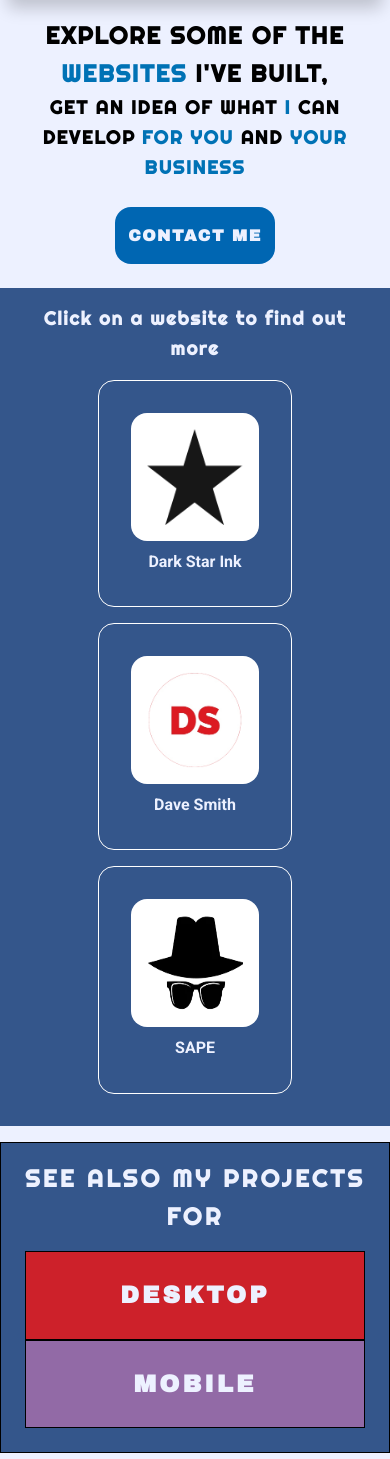
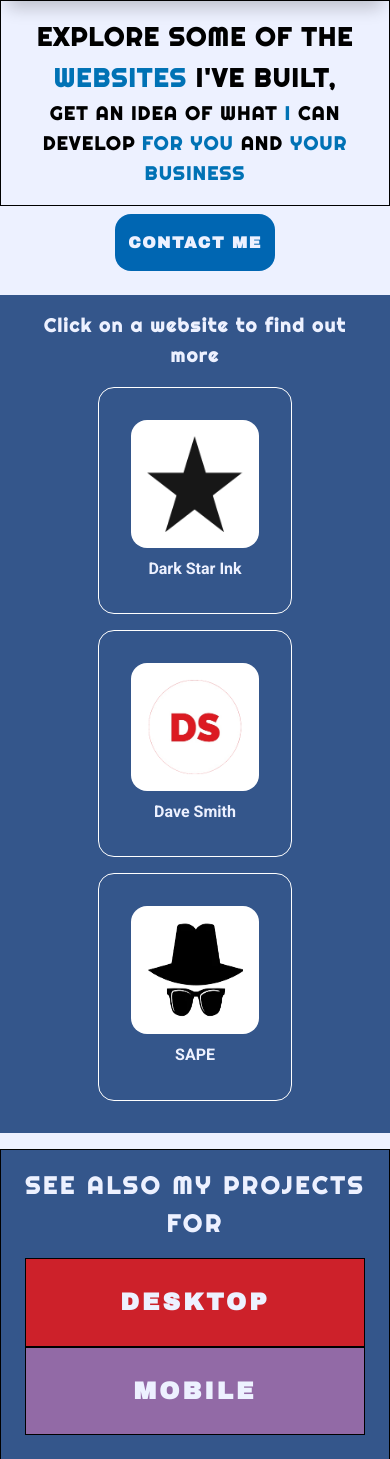
Before and after one commit to SalvatoreAmaddio/Portfolio, a PHP site: page /webProjects.html in a window 390 px wide. Shown: the part 366-1825 px from the top of the page. Run offline with PHP 8.4, Linux system fonts and the light colour scheme.

Commit message:
Update commonProjects.css

```diff
--- a/css/commonProjects.css
+++ b/css/commonProjects.css
@@ -19,6 +19,14 @@ header
 {
     width: 50%;
     text-align: center;
+}
+
+#intro .layerContentTitle
+{
+    font-size: 1.4rem;
+    border: 1px solid;
+    width: 100%;
+    margin: 0 auto;
 }
 
 .layerContent, #intro
@@ -114,6 +122,56 @@ header
     height: 8rem;
 }
 
+@media screen and (max-width:905.5px)
+{
+
+    #intro .layerContentTitle
+    {
+        font-size: 1.3rem;
+    }
+
+    .layerContentTitle
+    {
+        padding: 1rem .5rem;
+    }
+}
+
+@media screen and (max-width:832.5px)
+{
+
+    #intro .layerContentTitle
+    {
+        font-size: 1.2rem;
+    }
+}
+
+@media screen and (max-width:774.5px)
+{
+
+    #intro .layerContentTitle
+    {
+        font-size: 1.1rem;
+    }
+}
+
+@media screen and (max-width:717.5px)
+{
+
+    #intro .layerContentTitle
+    {
+        font-size: 1rem;
+    }
+}
+
+@media screen and (max-width:660.5px) and (min-width:452.5px)
+{
+
+    #intro .layerContentTitle h2
+    {
+        font-size: 2rem;
+    }
+}
+
 @media screen and (max-width:526.5px)
 {
     header
@@ -126,7 +184,7 @@ header
 {
     #intro .layerContent
     {
-        padding: 0rem 0rem;
+        padding: 0rem;
     }
 
     #devEnv li
@@ -149,6 +207,15 @@ header
     }
 }
 
+@media screen and (max-width:452.5px)
+{
+
+    #intro .layerContentTitle h2
+    {
+        font-size: 1.6rem;
+    }
+}
+
 @media screen and (max-width: 444.5px)
 {
     #intro h3
@@ -157,9 +224,54 @@ header
     }
 }
 
-@media screen and (max-width: 371.5px)
+@media screen and (max-width: 372.5px)
 {
     header
+    {
+        font-size: 1rem;
+    }
+
+    #intro .layerContentTitle h2
+    {
+        font-size: 1.5rem;
+    }
+}
+
+@media screen and (max-width: 352.5px)
+{
+    #intro .layerContentTitle h2
+    {
+        font-size: 1.4rem;
+    }
+}
+
+@media screen and (max-width: 332.5px)
+{
+    #intro .layerContentTitle h2
+    {
+        font-size: 1.3rem;
+    }
+}
+
+@media screen and (max-width: 313.5px)
+{
+    #intro .layerContentTitle h2, #intro .layerContentTitle h3
+    {
+        font-size: 1.2rem;
+    }
+}
+
+@media screen and (max-width: 293.5px)
+{
+    #intro .layerContentTitle h2, #intro .layerContentTitle h3
+    {
+        font-size: 1.1rem;
+    }
+}
+
+@media screen and (max-width: 273.5px)
+{
+    #intro .layerContentTitle h2, #intro .layerContentTitle h3
     {
         font-size: 1rem;
     }
@@ -180,11 +292,3 @@ header
         padding: 0rem;
     }
 }
-
-@media screen and (max-width:183.5px)
-{
-    html
-    {
-        font-size: 0.7rem;
-    }
-}
```
